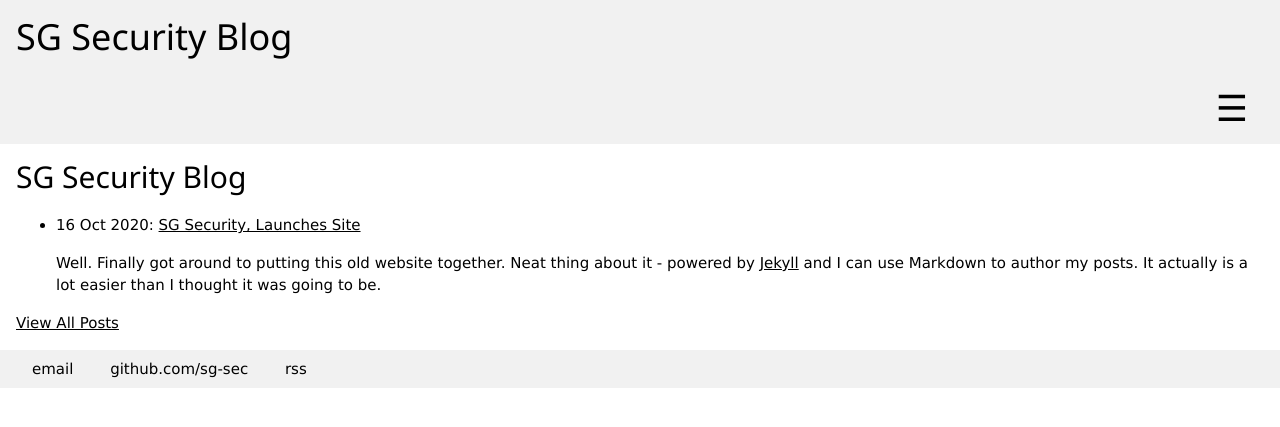
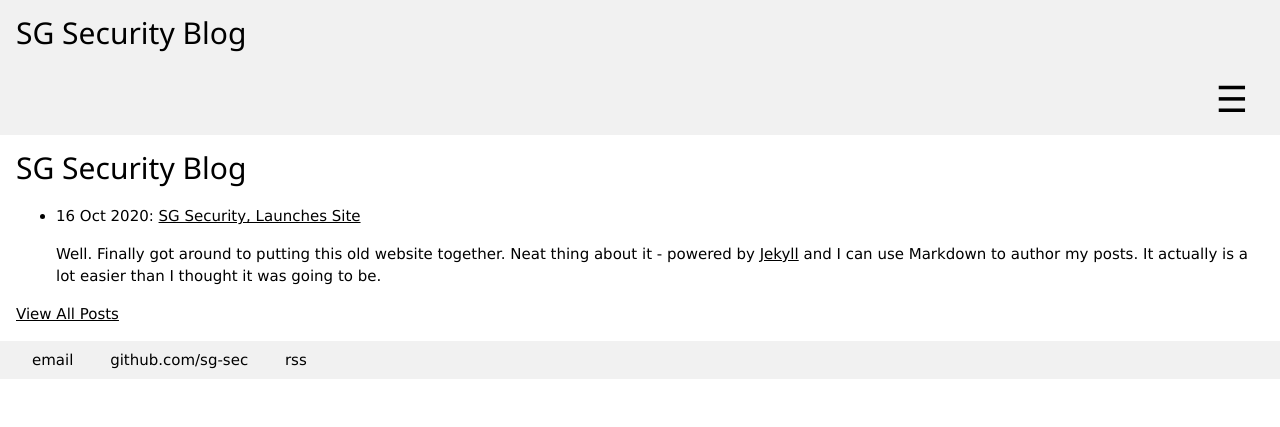
Before and after one commit to sg-sec/sg-sec.github.io, a Jekyll site: the page built from index.html, in a window 1280 px wide. Shown: the top 427 px of the page. Built offline with Jekyll 4.4.1, drawn with Linux system fonts in a browser that asks for light colours.

Commit message:
Update default.html

```diff
--- a/_layouts/default.html
+++ b/_layouts/default.html
@@ -14,7 +14,7 @@
                                 <a class="w3-bar-item w3-button" href="/blog/tags.html">Tags</a>
                         </nav>
 			<header class="w3-container w3-light-grey">
-                                <h1>SG Security Blog</h1>
+                                <h2>{{ page.title }}</h2>
                                 <button class="w3-button w3-light-grey w3-xxlarge w3-right" onclick="w3_open()">&#9776;</button>
 			</header>
 
```
